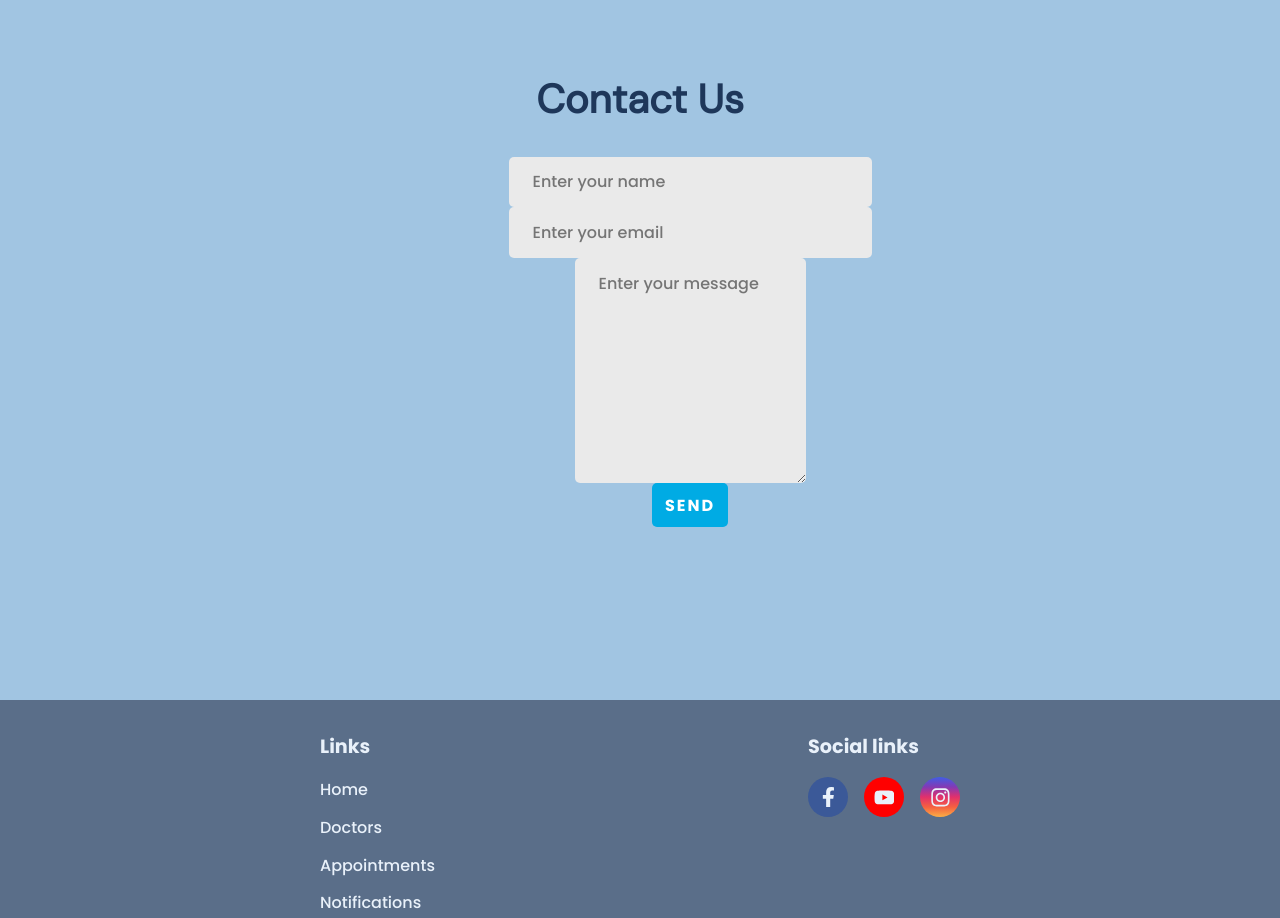
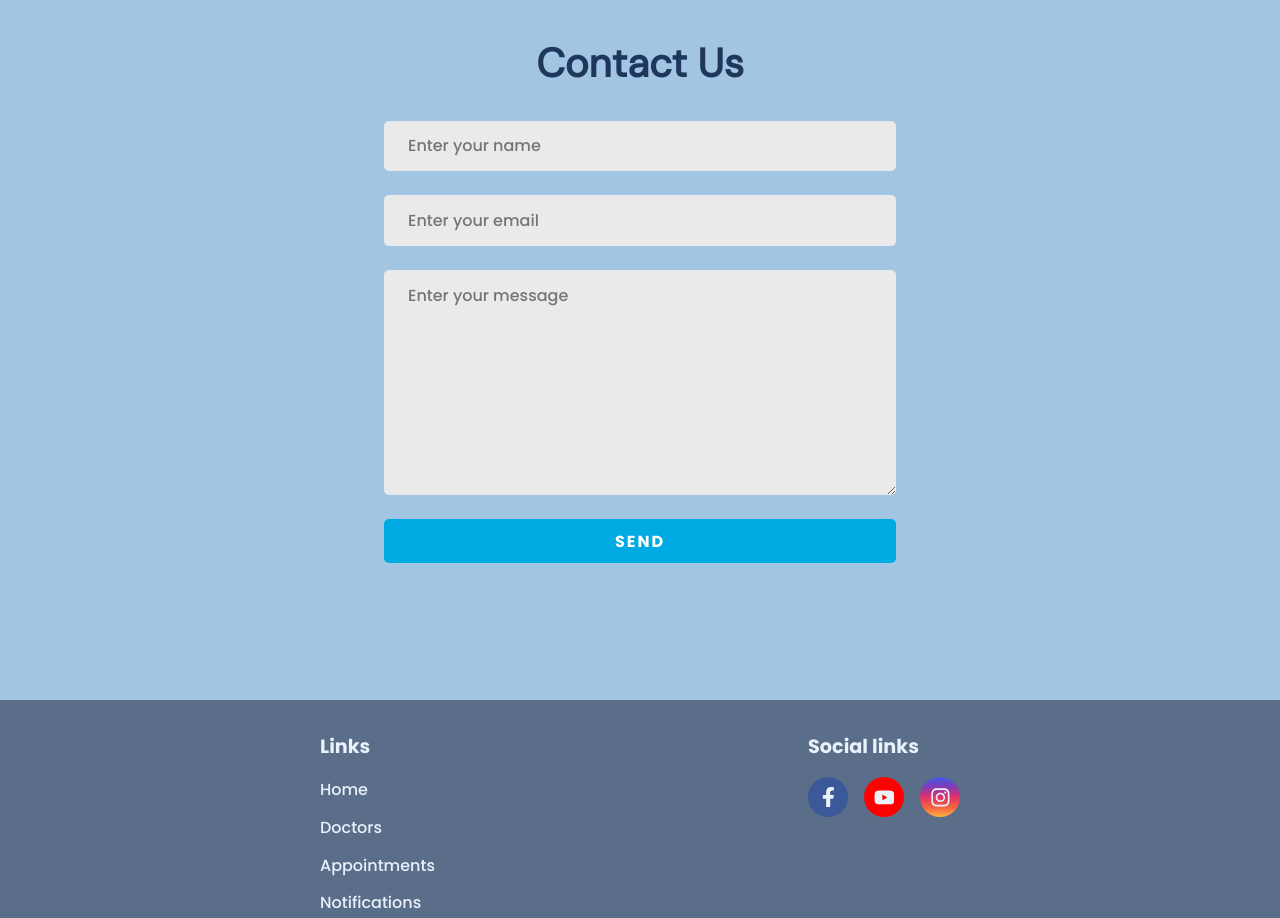
Before and after one commit to tushar-glitch/hashhacks, a React (Create React App) app in the folder client/: page / in a window 1280 px wide. Shown: the part 3080-3998 px from the top of the page. Built offline with nearby package versions, Linux system fonts and the light colour scheme; no server answers.

Commit message:
debugged the code

```diff
--- a/client/src/pages/Login.jsx
+++ b/client/src/pages/Login.jsx
@@ -15,6 +15,7 @@ axios.defaults.baseURL = process.env.REACT_APP_SERVER_DOMAIN;
 
 function Login() {
   const erremail=false;
+  const [loading, setLoading]= useState(false);
   const dispatch = useDispatch();
   const [formDetails, setFormDetails] = useState({
     email: "",
@@ -194,8 +195,8 @@ function Login() {
               </Link> */}
             </div>
             <div className="sub_btn_log">
-              <button type="submit" onClick={formSubmit}>
-                 <>Login</>
+              <button type="submit" disabled={loading} onClick={formSubmit}>
+              {loading ? <>Verifying..</> : <>Login</>}
               </button>
             </div>
             <div className="bott_text">
--- a/client/src/styles/register.css
+++ b/client/src/styles/register.css
@@ -1,4 +1,4 @@
-@import url('https://fonts.googleapis.com/css2?family=Inter:wght@200;300;400;500;600;700&display=swap');
+@import url(app.css);
 
 .register-section {
   width: 100%;
@@ -19,9 +19,7 @@
   width: 100%;
   display: flex;
   flex-direction: column;
-  justify-content: center;
-  align-items: center;
-  margin-left: 100px;
+  gap: 1.5rem;
 }
 
 .form-input,
@@ -80,8 +78,6 @@ input::-webkit-inner-spin-button {
     width: 70%;
   }
 }
-
-
 
 @import url('https://fonts.googleapis.com/css2?family=Inter:wght@200;300;400;500;600;700&display=swap');
 
```
Also changed, not shown: client/src/pages/Register.jsx (line endings or trailing spaces).
